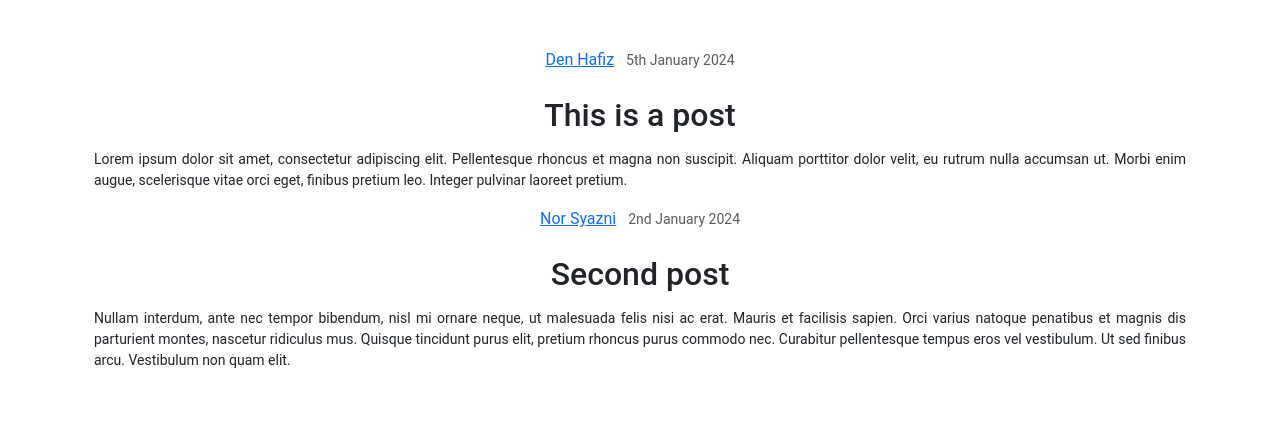
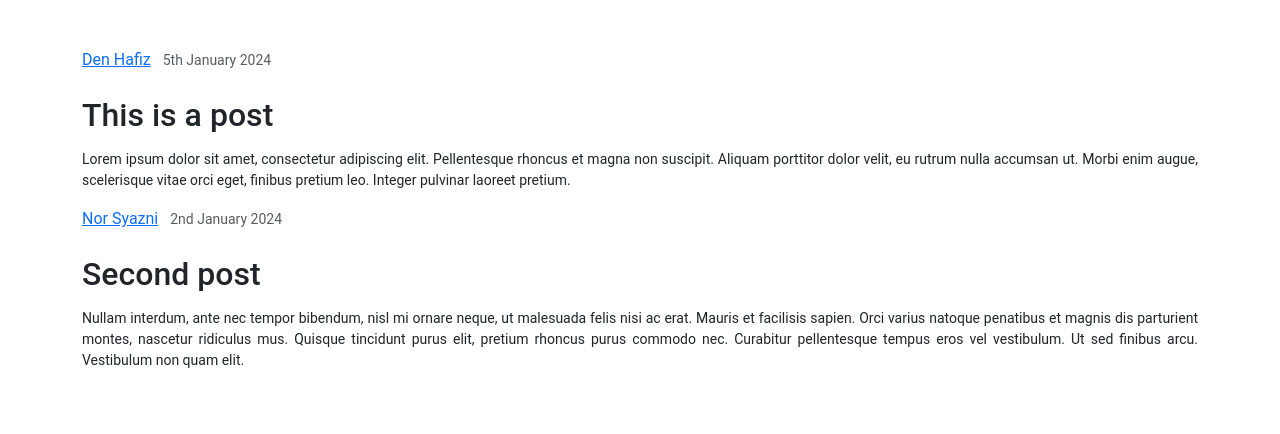
Before and after one commit to DenHafiz69/momentia, a Flask app: page / in a window 1280 px wide. Shown: the part 56-490 px from the top of the page. Run offline with Flask 3, Linux system fonts and the light colour scheme; some libraries are stand-ins or nearby versions.

Commit message:
Remove container class from layout

```diff
--- a/templates/layout.html
+++ b/templates/layout.html
@@ -57,7 +57,7 @@
             </div>
         </div>
     </nav>
-    <main class="container py-5 text-center">
+    <main class="py-5">
         {% block main %}{% endblock %}
     </main>
 </body>
```
